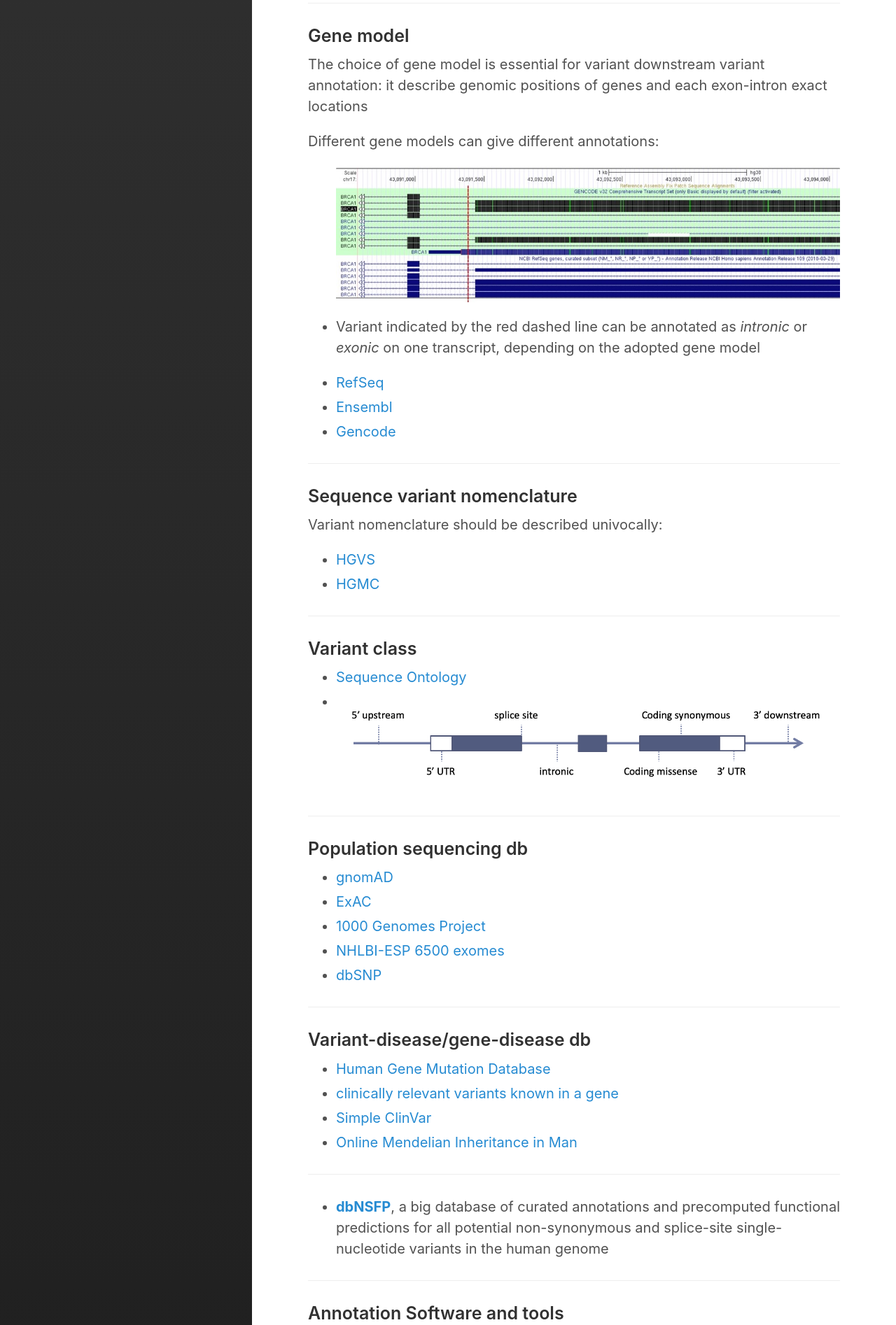
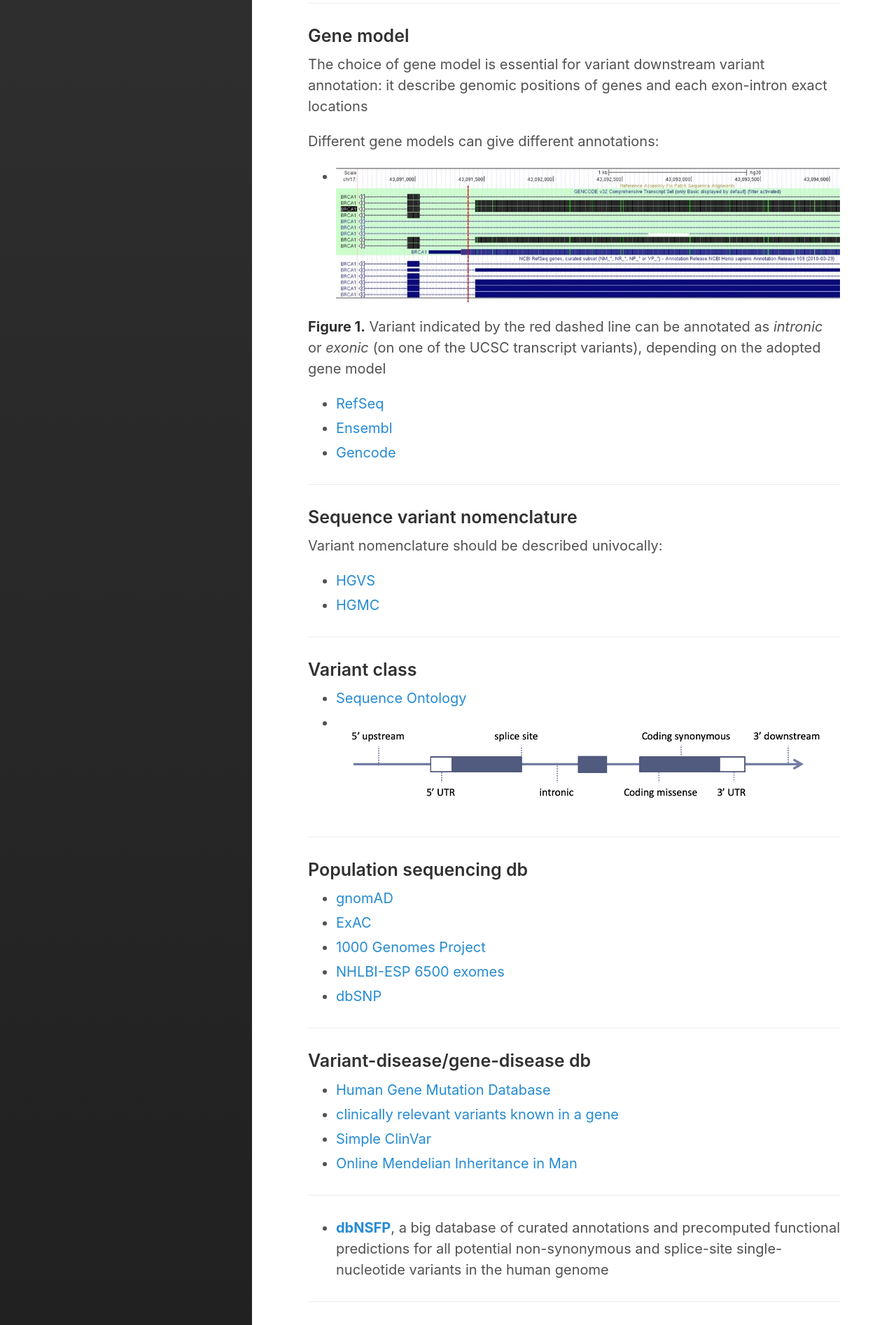
Before and after one commit to sigu-training/clinical_genomics, a Jekyll site: the page built from lectures/04.db.md, in a window 1280 px wide. Shown: the part 523-2417 px from the top of the page at 70% size. Built offline with Jekyll 4.4.1, drawn with Linux system fonts in a browser that asks for light colours; some of the changed text lies outside the part shown.

Commit message:
Update 04.db.md

```diff
--- a/lectures/04.db.md
+++ b/lectures/04.db.md
@@ -20,7 +20,8 @@ The choice of gene model is essential for variant downstream variant annotation:
 
 Different gene models can give different annotations:
 - ![BRCA1]({{site.url}}{{site.baseurl}}/images/brca1_var.jpg)
-Variant indicated by the red dashed line can be annotated as *intronic* or *exonic* on one transcript, depending on the adopted gene model
+
+**Figure 1.** Variant indicated by the red dashed line can be annotated as *intronic* or *exonic* (on one of the UCSC transcript variants), depending on the adopted gene model
 
 - [RefSeq](https://www.ncbi.nlm.nih.gov/refseq/)
 - [Ensembl](https://www.ensembl.org/Homo_sapiens/Info/Index)
```
